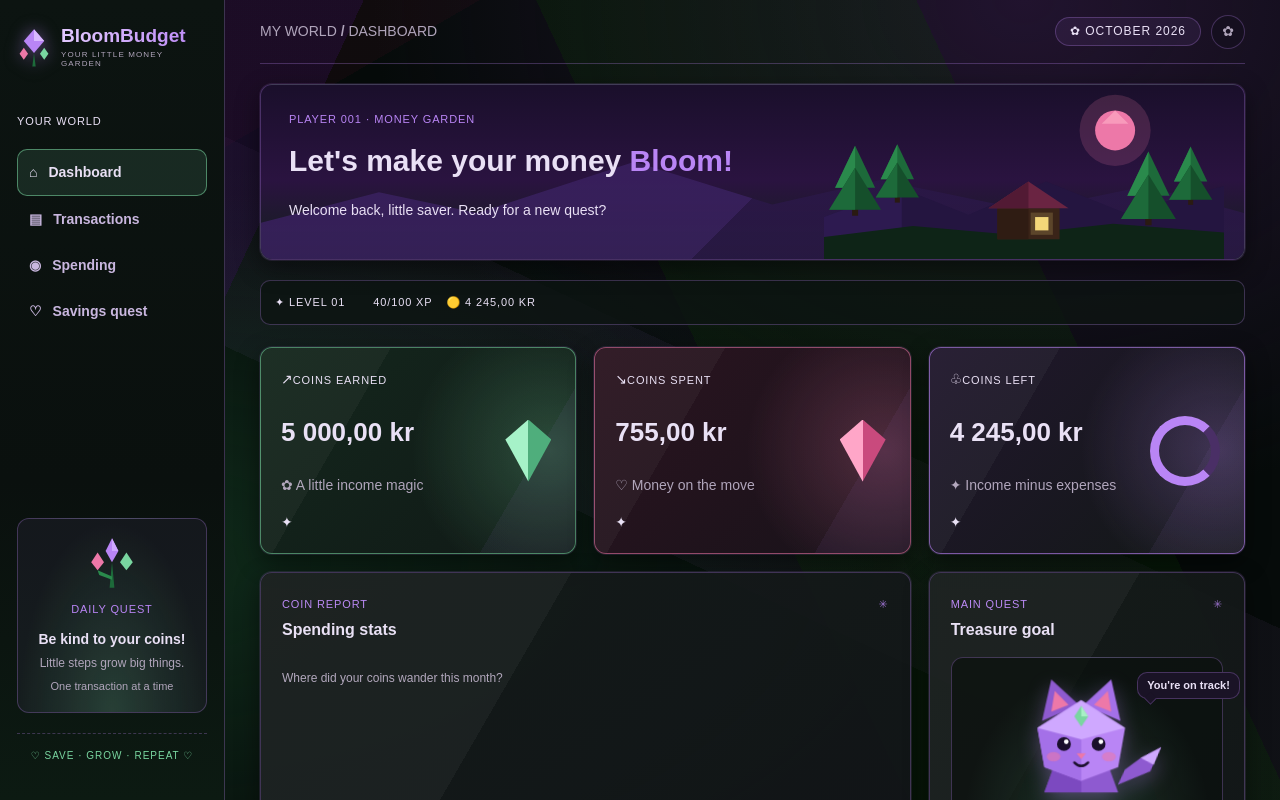
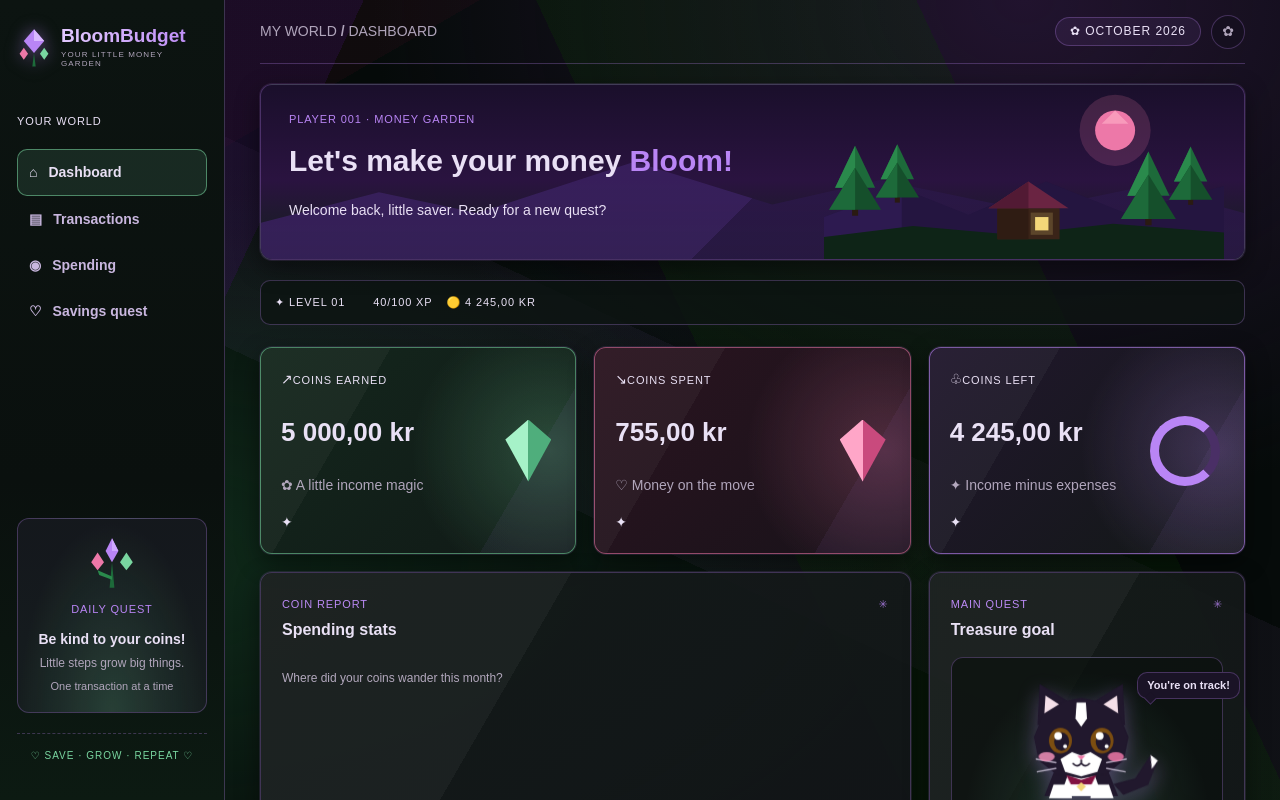
Before and after one commit to vvssaraaa/BloomBudget, a React (Vite) app: page / in a window 1280 px wide. Shown: the top 800 px of the page. Built offline with nearby package versions, Linux system fonts and the light colour scheme.

Commit message:
made bloomie the pet into a tuxedo cat

```diff
--- a/src/components/pet.jsx
+++ b/src/components/pet.jsx
@@ -1,5 +1,7 @@
-// src/components/Pet.jsx
-export default function Pet({ level = 1, message = "You're on track!" }) {
+export default function Pet({
+  level = 1,
+  message = "You're on track!"
+}) {
   return (
     <div className="companion-card">
       <div className="pet-scene">
@@ -9,52 +11,108 @@ export default function Pet({ level = 1, message = "You're on track!" }) {
           className="pet"
           viewBox="0 0 130 112"
           role="img"
-          aria-label="Bloomie, your savings buddy"
+          aria-label="Bloomie, tuxedo cat savings buddy"
         >
-          {/* tail */}
+          {/* Tail */}
           <g className="pet-tail">
-            <polygon points="92,100 118,84 124,62 108,74 96,86" fill="#8e5ad0" />
-            <polygon points="108,74 124,62 120,78" fill="#cfa8ff" />
+            <polygon
+              points="88,100 106,92 116,70 123,74 118,96 98,108"
+              fill="#21182d"
+            />
+            <polygon points="116,70 123,74 119,82" fill="#ffffff" />
           </g>
 
-          {/* body */}
-          <polygon points="36,84 84,84 92,106 28,106" fill="#8e5ad0" />
-          <polygon points="36,84 60,84 60,106 28,106" fill="#7c49c0" />
+          {/* Body (smaller = chibi proportions) */}
+          <polygon points="38,84 82,84 92,109 28,109" fill="#21182d" />
 
-          {/* ears */}
-          <polygon points="26,44 34,8 58,30" fill="#8e5ad0" />
-          <polygon points="34,36 37,18 49,30" fill="#ed78a8" />
-          <polygon points="94,44 86,8 62,30" fill="#a470e8" />
-          <polygon points="86,36 83,18 71,30" fill="#ed78a8" />
+          {/* White chest */}
+          <polygon points="50,86 70,86 78,109 42,109" fill="#ffffff" />
 
-          {/* head facets */}
-          <polygon points="22,50 60,26 98,50 92,84 60,96 28,84" fill="#b985f5" />
-          <polygon points="22,50 60,26 60,96 28,84" fill="#a470e8" />
-          <polygon points="22,50 60,26 98,50 60,60" fill="#cfa8ff" />
+          {/* Mitten paws */}
+          <polygon points="36,99 51,99 52,111 32,111" fill="#ffffff" />
+          <polygon points="69,99 84,99 88,111 68,111" fill="#ffffff" />
 
-          {/* forehead gem */}
-          <polygon points="60,31 66,40 60,49 54,40" fill="#79d6a0" />
-          <polygon points="60,31 66,40 60,40" fill="#a8f0c6" />
+          {/* Ears: shorter, wider, set on the sides */}
+          <polygon points="22,48 24,12 54,30" fill="#21182d" />
+          <polygon points="28,38 29,22 43,31" fill="#f5e0e9" />
 
-          {/* eyes */}
-          <g className="pet-eyes">
-            <circle cx="45" cy="64" r="6" fill="#1a0f2b" />
-            <circle cx="75" cy="64" r="6" fill="#1a0f2b" />
-            <circle cx="47" cy="62" r="2" fill="#fff" />
-            <circle cx="77" cy="62" r="2" fill="#fff" />
+          <polygon points="98,48 96,12 66,30" fill="#21182d" />
+          <polygon points="92,38 91,22 77,31" fill="#f5e0e9" />
+
+          {/* Head: wider and rounder */}
+          <polygon
+            points="19,58 27,38 45,27 60,24 75,27 93,38 101,58 97,78 82,90 60,94 38,90 23,78"
+            fill="#21182d"
+          />
+
+          {/* Small forehead blaze */}
+          <polygon points="56,28 64,28 65,42 60,49 55,42" fill="#ffffff" />
+
+          {/* Small round muzzle */}
+          <polygon
+            points="42,77 52,71 60,74 68,71 78,77 74,88 60,92 46,88"
+            fill="#ffffff"
+          />
+
+          {/* Whiskers */}
+          <g
+            stroke="#f4e9ff"
+            strokeWidth="1.2"
+            strokeLinecap="round"
+            opacity="0.7"
+          >
+            <line x1="38" y1="80" x2="21" y2="77" />
+            <line x1="38" y1="85" x2="22" y2="88" />
+            <line x1="82" y1="80" x2="99" y2="77" />
+            <line x1="82" y1="85" x2="98" y2="88" />
           </g>
 
-          {/* cheeks, nose, mouth */}
-          <ellipse cx="36" cy="75" rx="6" ry="4" fill="#ed78a8" opacity="0.55" />
-          <ellipse cx="84" cy="75" rx="6" ry="4" fill="#ed78a8" opacity="0.55" />
-          <polygon points="56,72 64,72 60,77" fill="#ed78a8" />
+          {/* Eyes: big, wide-set, sparkly */}
+          <g className="pet-eyes">
+            <ellipse cx="42" cy="61" rx="10" ry="11" fill="#7c4e11" />
+            <ellipse cx="78" cy="61" rx="10" ry="11" fill="#7c4e11" />
+            <ellipse cx="43" cy="62" rx="6.5" ry="8" fill="#21182d" />
+            <ellipse cx="79" cy="62" rx="6.5" ry="8" fill="#21182d" />
+            <circle cx="40" cy="57" r="3.4" fill="#ffffff" />
+            <circle cx="76" cy="57" r="3.4" fill="#ffffff" />
+            <circle cx="46" cy="66" r="1.7" fill="#ffffff" />
+            <circle cx="82" cy="66" r="1.7" fill="#ffffff" />
+          </g>
+
+          {/* Rosy cheeks */}
+          <ellipse
+            cx="30"
+            cy="75"
+            rx="7"
+            ry="4"
+            fill="#f091b9"
+            opacity="0.85"
+          />
+          <ellipse
+            cx="90"
+            cy="75"
+            rx="7"
+            ry="4"
+            fill="#ed78a8"
+            opacity="0.85"
+          />
+
+          {/* Tiny nose */}
+          <polygon points="56.5,74 63.5,74 60,78 " fill="#ed78a8" />
+
+          {/* Little "w" smile */}
           <path
-            d="M54 80 Q60 86 66 80"
+            d="M60 78 L60 80.5 M60 80.5 Q56.5 85 53 81 M60 80.5 Q63.5 85 67 81"
             fill="none"
-            stroke="#1a0f2b"
-            strokeWidth="2"
+            stroke="#21182d"
+            strokeWidth="1.5"
             strokeLinecap="round"
+            strokeLinejoin="round"
           />
+
+          {/* Tiny collar */}
+          <polygon points="47,91 60,95 73,91 69,99 51,99" fill="#811140" />
+          <polygon points="60,97 64,101 60,105 56,101" fill="#f2d779" />
         </svg>
       </div>
 
```
